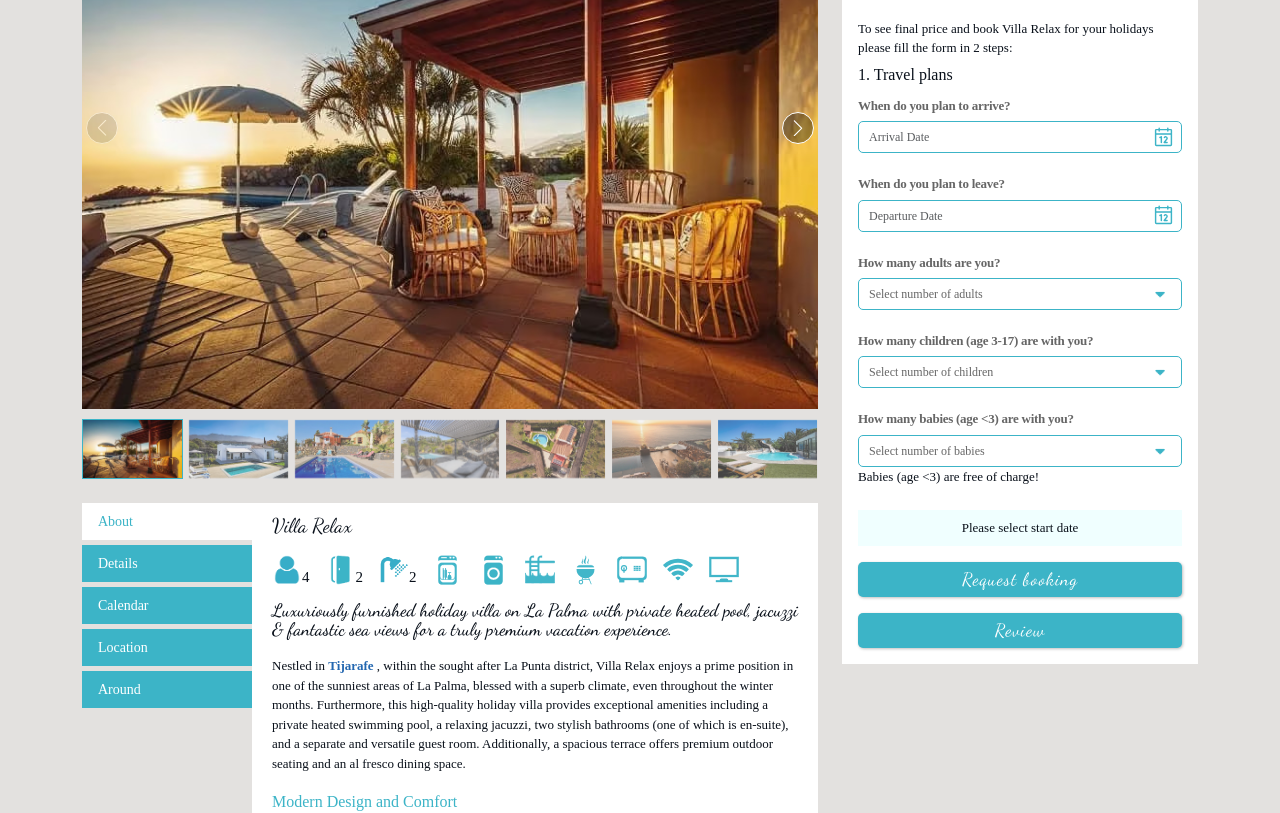
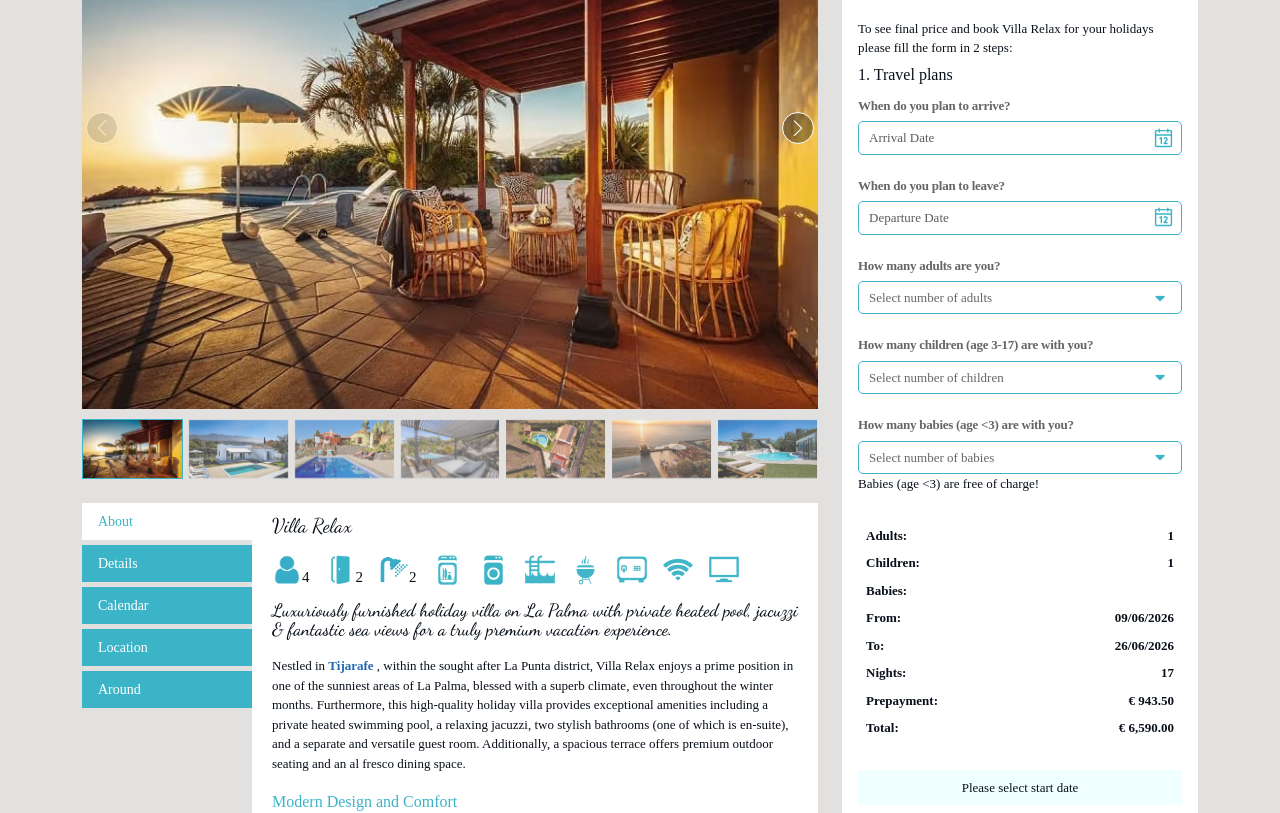
Before and after one commit to anuragtripathicis02/CanaryCompany, a React (Vite) app: page /villa-relax in a window 1280 px wide. Shown: the part 280-1093 px from the top of the page. Built offline with nearby package versions, Linux system fonts and the light colour scheme; a web font is replaced by a local one.

Commit message:
update client changes

```diff
--- a/src/assets/css/responsive.css
+++ b/src/assets/css/responsive.css
@@ -86,13 +86,14 @@ header .offcanvas-header {
 }
 
 
-.datepicker-sec .date-box {
+.datepicker-sec .date-box, .datepicker-sec .date-box:nth-child(3)  {
     width: calc(50% - 20px);
 }
 
 .datepicker-sec .date-box.button-box {
     width: 100%;
 }
+
 
 
 
@@ -125,7 +126,7 @@ header .offcanvas-header {
 
 @media screen and (max-width: 767px) {
 
-.datepicker-sec .date-box {
+.datepicker-sec .date-box, .datepicker-sec .date-box:nth-child(3)  {
     width: 100%;
     margin: 6px 0;
 }
--- a/src/assets/css/style.css
+++ b/src/assets/css/style.css
@@ -128,7 +128,7 @@ p {
 
 .form-control {
     border: 1px solid var(--lighter-green);
-    font-size: 12px;
+    font-size: 13px;
     padding: 6px 10px;
     color: #666;
     border-radius: 5px;
@@ -515,9 +515,14 @@ h3 {
 }
 
 .datepicker-sec .date-box {
-    width: calc(20% - 20px);
+    width: calc(18% - 20px);
     margin: 10px;
 }
+
+.datepicker-sec .date-box:nth-child(3) {
+    width: calc(28% - 20px);
+}
+
 
 .datepicker-sec  .react-datepicker-wrapper {
     width: 100%;
@@ -626,7 +631,7 @@ input:focus, select:focus, textarea:focus, input:focus-visible, select:focus-vis
     width: 100%;
     display: block;
     min-height: 100%;
-    max-height: 345px;
+    /* max-height: 345px; */
     object-fit: cover;
     object-position: bottom;
     transition: all 0.5s ease;
@@ -783,7 +788,7 @@ input:focus, select:focus, textarea:focus, input:focus-visible, select:focus-vis
 .feature-card .img-box img {
     width: 100%;
     display: block;
-    height: 160px;
+    /* height: 160px; */
     object-fit: cover;
 }
 
@@ -808,7 +813,7 @@ input:focus, select:focus, textarea:focus, input:focus-visible, select:focus-vis
 }
 
 @media (min-width: 768px) {
-.main-slider .swiper-slide-active {
+.main-slider .swiper-slide-active img{
   transform: scale(1.3) !important;
 }
 }
@@ -874,7 +879,7 @@ input:focus, select:focus, textarea:focus, input:focus-visible, select:focus-vis
 .destination-card {
     position: relative;
     display: block;
-    overflow: hidden;
+    /* overflow: hidden; */
     padding-top: 15px;
 }
 
@@ -883,7 +888,7 @@ input:focus, select:focus, textarea:focus, input:focus-visible, select:focus-vis
     position: absolute;
     left: 0px;
     right:0px;
-    bottom: 4px;
+    bottom: -28px;
     z-index: 2;
     color: #fff;
     display: flex;
@@ -923,7 +928,7 @@ input:focus, select:focus, textarea:focus, input:focus-visible, select:focus-vis
     max-height: none;
     max-width: none;
     opacity: 1;
-    transform: scale(0.7);
+    /* transform: scale(0.7); */
 }
 
 
@@ -936,7 +941,7 @@ input:focus, select:focus, textarea:focus, input:focus-visible, select:focus-vis
 
 .main-slider .swiper-slide-active .destination-content {
     opacity: 1;
-    transform: translateY(0);
+    /* transform: translateY(0); */
 }
 
 
--- a/src/components/Destination.tsx
+++ b/src/components/Destination.tsx
@@ -7,7 +7,7 @@ import Destination04 from "../assets/images/destination-04.jpg"
 
 const Destination = () => {
   return (
-        <div className="row my-4 pt-4">
+        <div className="row my-4 pt-0">
 
             <div className="col-lg-3 mb-lg-0 mb-4 col-md-6">
                 <Link to="" className="destination-card text-center">
--- a/src/components/Footer.tsx
+++ b/src/components/Footer.tsx
@@ -35,7 +35,7 @@ const Footer = () => {
             </div>
             <div className="col-lg-3 col-md-12 mb-lg-0 mb-4">
               <div className="footer-box">
-                  <p>I am searching for specific accommodation or place in the Canary Islands</p>
+                  <p className="pb-1 mb-0">I am searching for specific accommodation or place in the Canary Islands</p>
                   <Form className="search-btn">
                     <Form.Group className="mb-3" controlId="formGroupEmail">
                       <Form.Label className="d-none">Email address</Form.Label>
@@ -67,7 +67,7 @@ const Footer = () => {
             </div>
             <div className="col-lg-3 col-md-12 mb-lg-0 mb-4">
               <div className="footer-box">
-                <p className="tag-line">Send me travel tips, your new holiday homes and special offers!</p>
+                <p className="tag-line mb-0 pb-1">Send me travel tips, your new holiday homes and special offers!</p>
                   <Form>
                     <Form.Group className="mb-2" controlId="formGroupEmail">
                       <Form.Control type="email" placeholder="My email is.." />
--- a/src/components/PdpdetailBooking.tsx
+++ b/src/components/PdpdetailBooking.tsx
@@ -45,13 +45,13 @@ const PdpdetailBooking = () => {
                 <div className="date-box w-100 m-0 mb-4">
                     <h6 className="mb-2">When do you plan to arrive?</h6>
                     <div className="filter-box ">
-                        <DatePicker selected={arrivalDate} onChange={(date: Date | null) => {   setArrivalDate(date);   if (departureDate && date && date >= departureDate) { setDepartureDate(null);   } }} placeholderText="Arrival Date" className="form-control" minDate={new Date()} />
+                        <DatePicker selected={arrivalDate}  dateFormat="dd/MM/yyyy" onChange={(date: Date | null) => {   setArrivalDate(date);   if (departureDate && date && date >= departureDate) { setDepartureDate(null);   } }} placeholderText="Arrival Date" className="form-control" minDate={new Date()} />
                     </div>
                 </div>
                 <div className="date-box w-100 m-0 mb-4">
                     <h6 className="mb-2">When do you plan to leave?</h6>
                     <div className="filter-box">
-                        <DatePicker selected={departureDate} onChange={(date: Date | null) => setDepartureDate(date)} placeholderText="Departure Date" className="form-control" minDate={arrivalDate || new Date()} disabled={!arrivalDate}/>
+                        <DatePicker selected={departureDate}  dateFormat="dd/MM/yyyy" onChange={(date: Date | null) => setDepartureDate(date)} placeholderText="Departure Date" className="form-control" minDate={arrivalDate || new Date()} disabled={!arrivalDate}/>
                     </div>
                 </div>
                 <div className="date-box w-100 m-0 mb-4">
@@ -85,6 +85,42 @@ const PdpdetailBooking = () => {
                     </select>
                     <span className="small-text">Babies (age &lt;3) are free of charge!</span>
                 </div>
+
+                <div className="p-2 w-100 text-center mb-3 price-calculato">
+                    <ul className="p-0 m-0 list-unstyled d-flex align-items-center justify-content-between gap-2 mb-2">
+                        <li><strong>Adults:</strong></li>
+                        <li><strong>1</strong></li>
+                    </ul>
+                    <ul className="p-0 m-0 list-unstyled d-flex align-items-center justify-content-between gap-2 mb-2">
+                        <li><strong>Children:</strong></li>
+                        <li><strong>1</strong></li>
+                    </ul>
+                    <ul className="p-0 m-0 list-unstyled d-flex align-items-center justify-content-between gap-2 mb-2">
+                        <li><strong>Babies:</strong></li>
+                        <li><strong></strong></li>
+                    </ul>
+                    <ul className="p-0 m-0 list-unstyled d-flex align-items-center justify-content-between gap-2 mb-2">
+                        <li><strong>From:</strong></li>
+                        <li><strong>09/06/2026</strong></li>
+                    </ul>
+                    <ul className="p-0 m-0 list-unstyled d-flex align-items-center justify-content-between gap-2 mb-2">
+                        <li><strong>To:</strong></li>
+                        <li><strong>26/06/2026</strong></li>
+                    </ul>
+                    <ul className="p-0 m-0 list-unstyled d-flex align-items-center justify-content-between gap-2 mb-2">
+                        <li><strong>Nights:</strong></li>
+                        <li><strong>17</strong></li>
+                    </ul>
+                    <ul className="p-0 m-0 list-unstyled d-flex align-items-center justify-content-between gap-2 mb-2">
+                        <li><strong>Prepayment:</strong></li>
+                        <li><strong>€ 943.50</strong></li>
+                    </ul>
+                    <ul className="p-0 m-0 list-unstyled d-flex align-items-center justify-content-between gap-2 mb-2">
+                        <li><strong>Total:</strong></li>
+                        <li><strong>€ 6,590.00</strong></li>
+                    </ul>
+                </div>
+
                 <div className=" p-2 w-100 text-center mb-3 bg-light-blue">
                     <p className="p-0 m-0">Please select start date</p>
                 </div>
--- a/src/components/Plpfilter.tsx
+++ b/src/components/Plpfilter.tsx
@@ -28,10 +28,10 @@ const Plpfilter = () => {
                         <div className="date-box w-100 m-0 mb-4">
                             <h6 className="mb-2">When?</h6>
                             <div className="filter-box mb-2">
-                                <DatePicker selected={arrivalDate} onChange={(date: Date | null) => {   setArrivalDate(date);   if (departureDate && date && date >= departureDate) { setDepartureDate(null);   } }} placeholderText="Arrival Date" className="form-control" minDate={new Date()} />
+                                <DatePicker selected={arrivalDate}  dateFormat="dd/MM/yyyy" onChange={(date: Date | null) => {   setArrivalDate(date);   if (departureDate && date && date >= departureDate) { setDepartureDate(null);   } }} placeholderText="Arrival Date" className="form-control" minDate={new Date()} />
                             </div>
                             <div className="filter-box">
-                                <DatePicker selected={departureDate} onChange={(date: Date | null) => setDepartureDate(date)} placeholderText="Departure Date" className="form-control" minDate={arrivalDate || new Date()} disabled={!arrivalDate}/>
+                                <DatePicker selected={departureDate}  dateFormat="dd/MM/yyyy" onChange={(date: Date | null) => setDepartureDate(date)} placeholderText="Departure Date" className="form-control" minDate={arrivalDate || new Date()} disabled={!arrivalDate}/>
                             </div>
                         </div>
                         <div className="date-box w-100 m-0 mb-4">
--- a/src/components/SearchForm.tsx
+++ b/src/components/SearchForm.tsx
@@ -13,10 +13,10 @@ const SearchForm = () => {
   return (
     <div className="datepicker-sec d-flex align-items-center flex-wrap card-box mb-4">
       <div className="date-box">
-        <DatePicker selected={arrivalDate} onChange={(date: Date | null) => {   setArrivalDate(date);   if (departureDate && date && date >= departureDate) { setDepartureDate(null);   } }} placeholderText="Arrival Date" className="form-control" minDate={new Date()} />
+        <DatePicker selected={arrivalDate}  dateFormat="dd/MM/yyyy" onChange={(date: Date | null) => {   setArrivalDate(date);   if (departureDate && date && date >= departureDate) { setDepartureDate(null);   } }} placeholderText="Arrival Date" className="form-control" minDate={new Date()} />
       </div>
       <div className="date-box">
-        <DatePicker selected={departureDate} onChange={(date: Date | null) => setDepartureDate(date)} placeholderText="Departure Date" className="form-control" minDate={arrivalDate || new Date()} disabled={!arrivalDate}/>
+        <DatePicker selected={departureDate}  dateFormat="dd/MM/yyyy" onChange={(date: Date | null) => setDepartureDate(date)} placeholderText="Departure Date" className="form-control" minDate={arrivalDate || new Date()} disabled={!arrivalDate}/>
       </div>
       <div className="date-box">
         <select className="form-select form-control search-input" value={island} onChange={(e) => setIsland(e.target.value)}>
--- a/src/components/pdpdetailTabs/Calendar.tsx
+++ b/src/components/pdpdetailTabs/Calendar.tsx
@@ -20,6 +20,7 @@ const Calendar = () => {
                     onChange={(date: Date | null) => setSelectedDate(date)}
                     inline
                     minDate={today}
+                    dateFormat="dd/MM/yyyy"
                     filterDate={(date) => date >= today}
                     dayClassName={(date) => {
                     return date < today ? "past-date" : "available-date";
--- a/src/pages/Home.tsx
+++ b/src/pages/Home.tsx
@@ -8,7 +8,7 @@ import SearchForm from "../components/SearchForm"
 const Home = () => {
   return (
     <>
-      <div className="cust-container pt-3">
+      <div className="cust-container pt-3 d-md-block d-none">
           <BannerSlider />
       </div>
       <div className="container">
--- a/src/pages/ReviewRating.tsx
+++ b/src/pages/ReviewRating.tsx
@@ -6,7 +6,7 @@ const ReviewRating = () => {
     <div className="login-sec my-4">
         <div className="container">
             <div className="row justify-content-center">
-                <div className="col-lg-6 col-md-8">
+                <div className="col-md-12">
                     <div className="login-box bg-white p-3 mb-4">
                         <h3 className="mb-3 weight-400">We would like to know your opinion about Villa Relax</h3>
                         <p className="m-0 p-0">Please rate your experience:</p>
```
Also changed, not shown: src/components/BannerSlider.tsx (+6 -6 lines).
